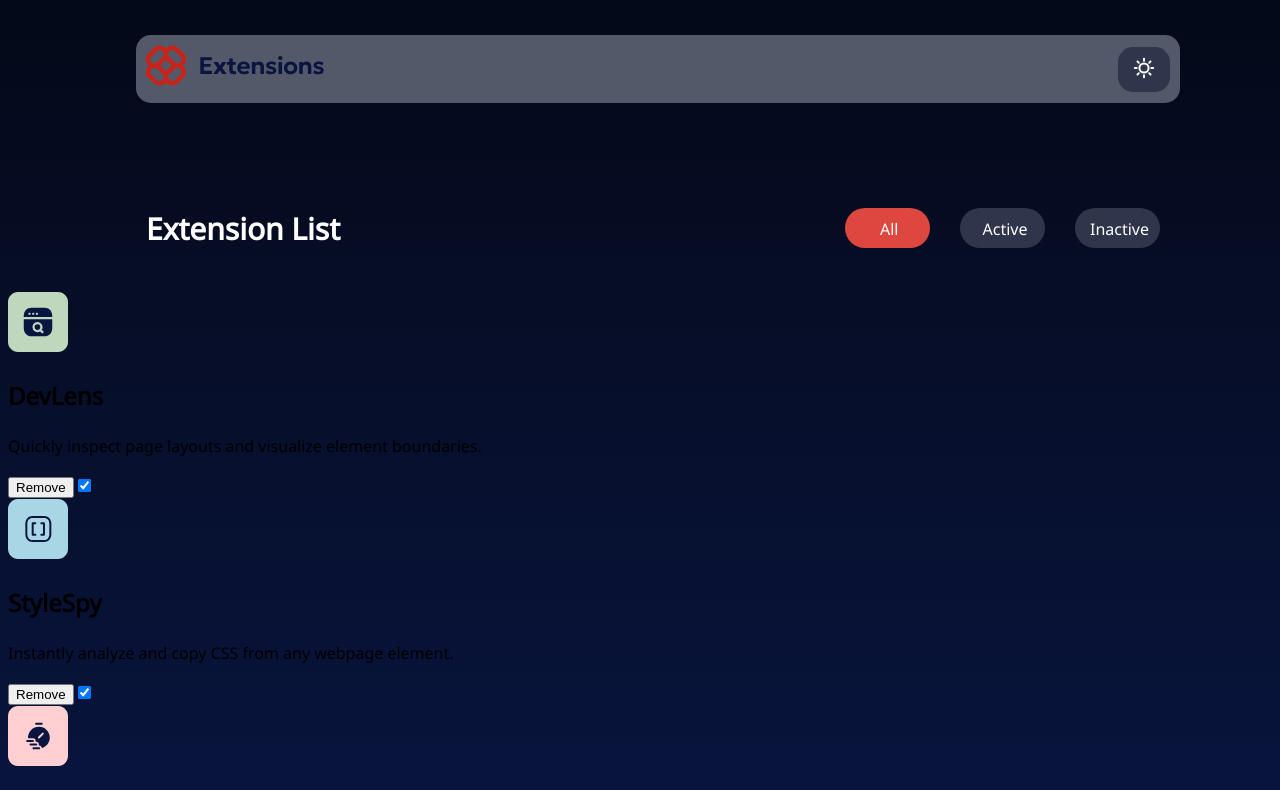
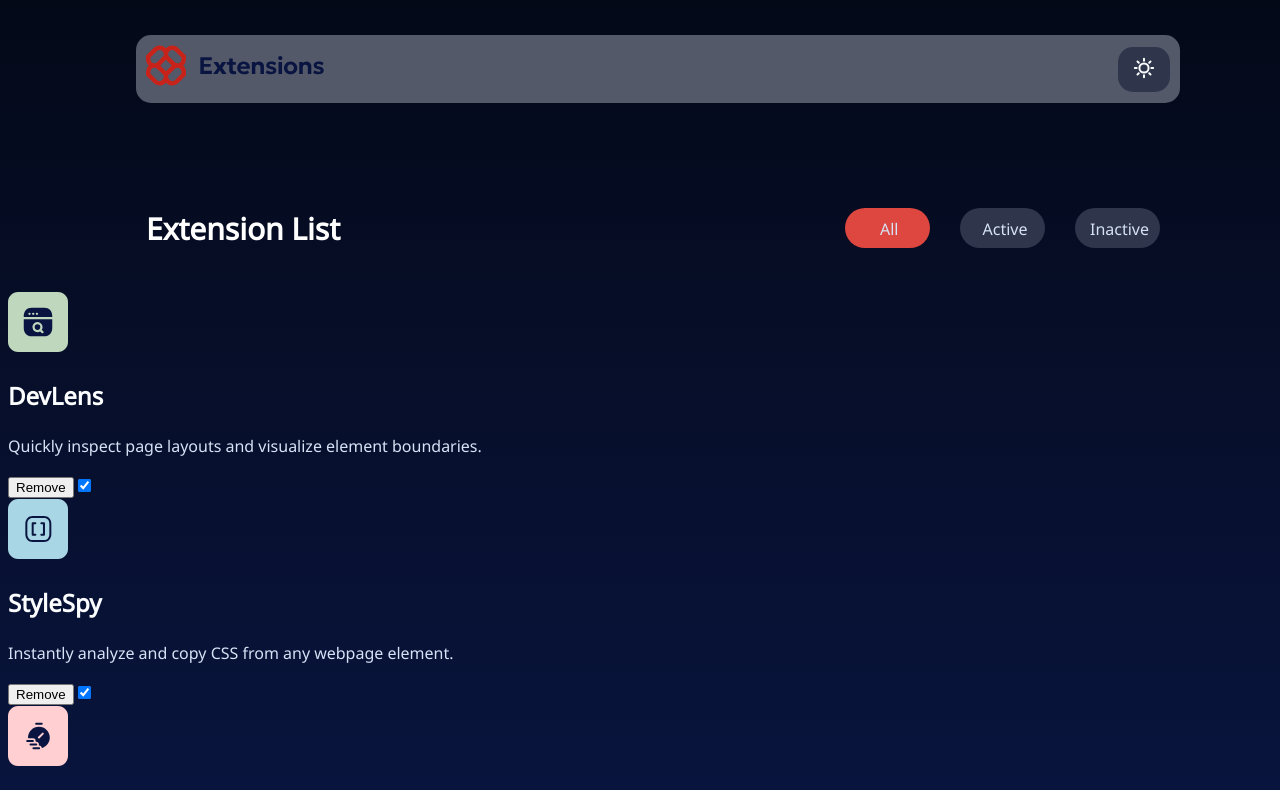
Before and after one commit to azanra/extension-manager, a plain HTML site: page index.html in a window 1280 px wide. Shown: the top 790 px of the page. Drawn offline with Linux system fonts and the light colour scheme.

Commit message:
Change the text color of span, extensionContainer

```diff
--- a/style/style.css
+++ b/style/style.css
@@ -111,3 +111,12 @@ input[type="radio"] {
 input[type="radio"]:checked {
   background-color: var(--Red-500);
 }
+
+.extensionContainer,
+span {
+  color: var(--Neutral-200);
+}
+
+.infoHeader {
+  color: var(--Neutral-0);
+}
```
